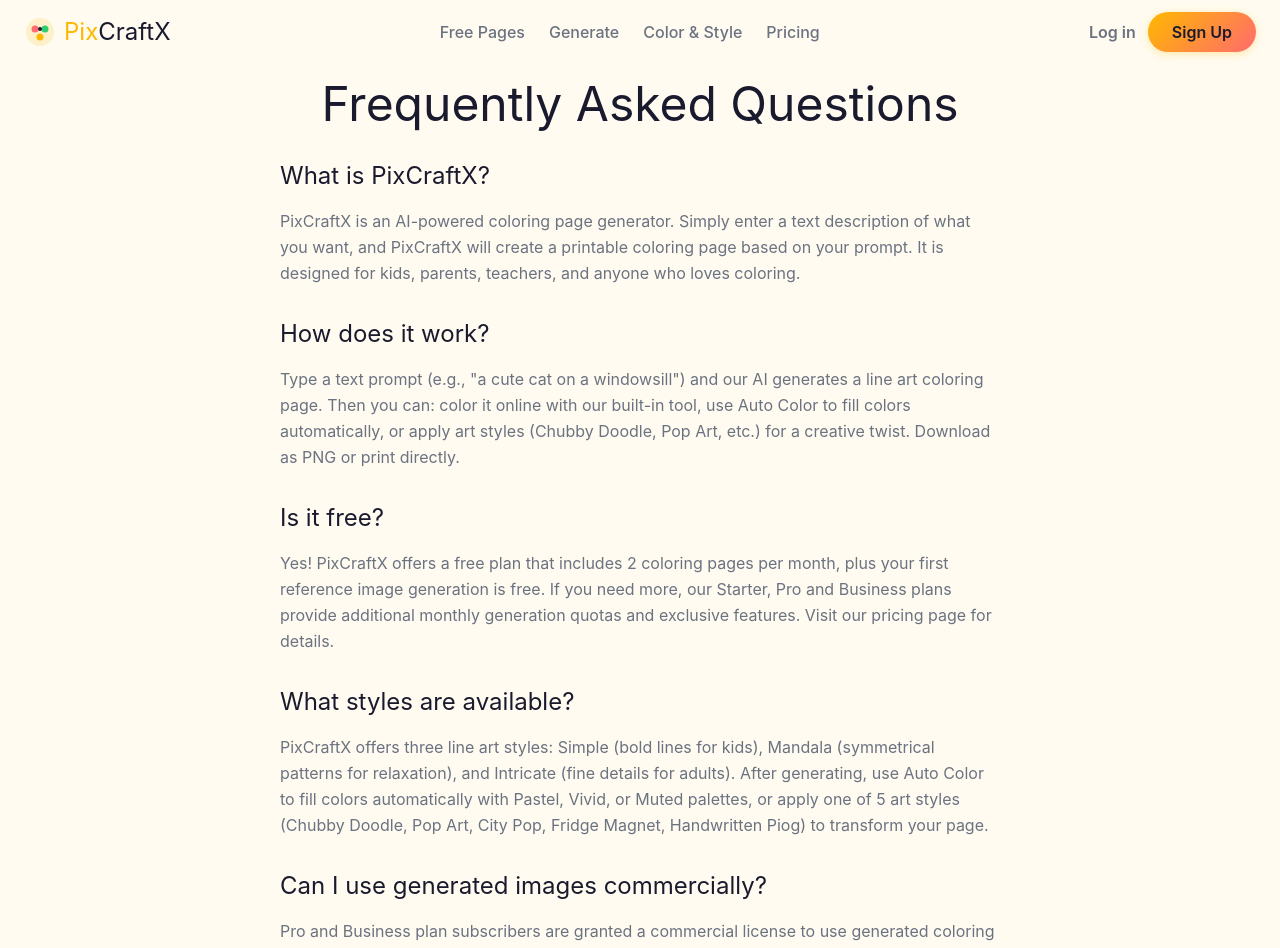
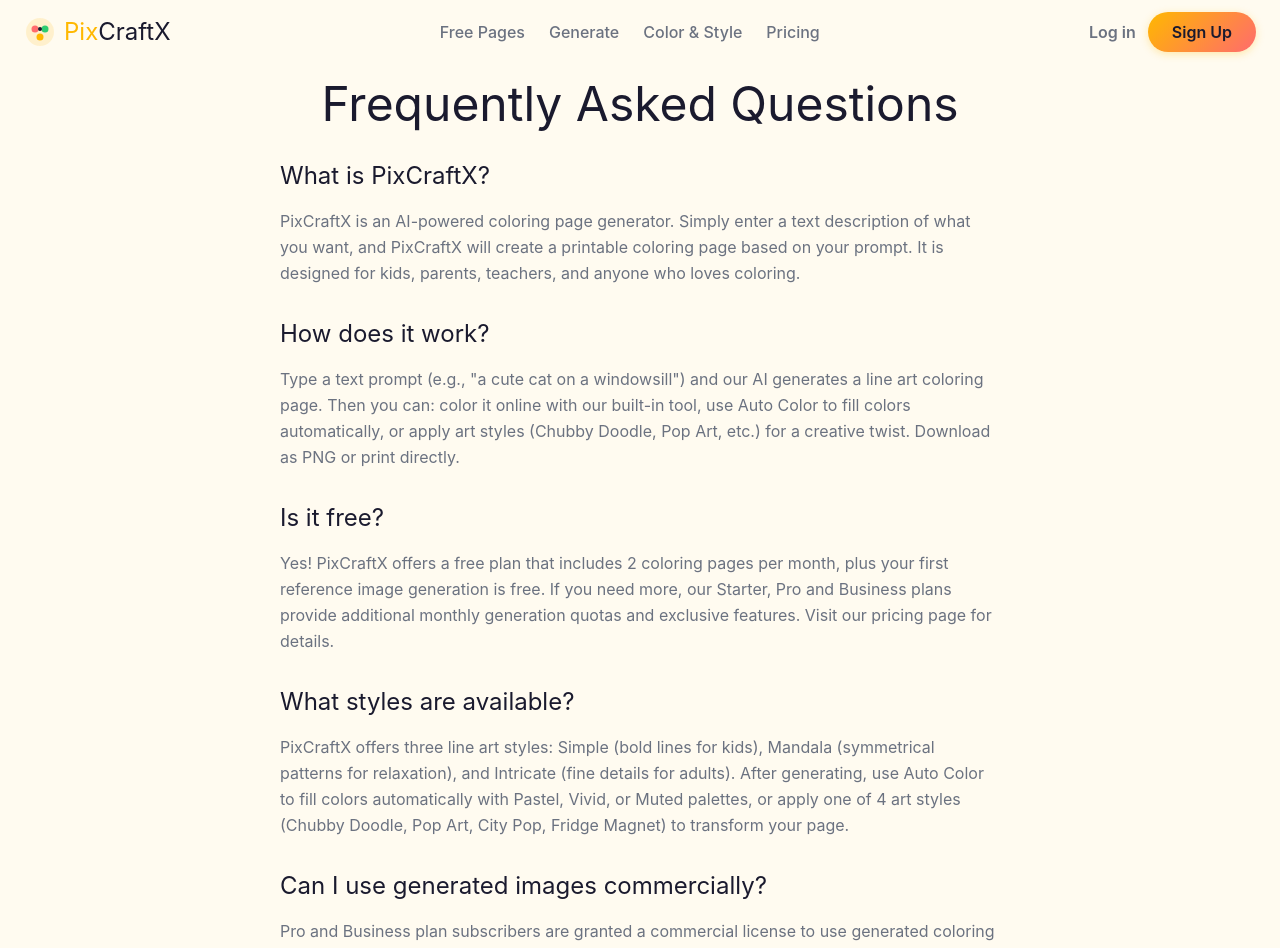
Before and after one commit to rinbs1120/pixcraftx, a Next.js app: page /faq in a window 1280 px wide. Shown: the top 948 px of the page. Built offline with nearby package versions, Linux system fonts and the light colour scheme; no server answers; a web font is replaced by a local one.

Commit message:
Remove Handwritten Piog art style (generation issues)

```diff
--- a/src/app/auto-color/page.tsx
+++ b/src/app/auto-color/page.tsx
@@ -64,15 +64,6 @@ const ART_STYLES = [
     desc: '1980s Japanese anime, retro colors, vaporwave',
     thumbnail: '/styles/art-city-pop.jpg',
     prompt: 'Transform this colored illustration into a City Pop style illustration. Use 1980s Japanese anime aesthetic, flat vector art style, high saturation retro color palette, Showa-era nostalgic atmosphere, pastel sky gradient, add handwritten English text elements, dreamy vaporwave mood',
-    credits: 4,
-  },
-  {
-    id: 'handwritten-piog',
-    label: 'Handwritten Piog',
-    emoji: '✍️',
-    desc: 'Hand-drawn annotations, Japanese lifestyle, Instagram story vibe',
-    thumbnail: '/styles/art-piog.jpg',
-    prompt: 'Transform this colored illustration into a Handwritten Piog style illustration. Add white hand-drawn annotation lines and text overlays, Japanese daily life aesthetic, low saturation soft lighting, Instagram story filter feel, light leaks and warm tones, casual lifestyle photography mood with hand-drawn decorative elements',
     credits: 4,
   },
 ];
--- a/src/app/faq/page.tsx
+++ b/src/app/faq/page.tsx
@@ -25,7 +25,7 @@ const faqs = [
   {
     question: 'What styles are available?',
     answer:
-      'PixCraftX offers three line art styles: Simple (bold lines for kids), Mandala (symmetrical patterns for relaxation), and Intricate (fine details for adults). After generating, use Auto Color to fill colors automatically with Pastel, Vivid, or Muted palettes, or apply one of 5 art styles (Chubby Doodle, Pop Art, City Pop, Fridge Magnet, Handwritten Piog) to transform your page.',
+      'PixCraftX offers three line art styles: Simple (bold lines for kids), Mandala (symmetrical patterns for relaxation), and Intricate (fine details for adults). After generating, use Auto Color to fill colors automatically with Pastel, Vivid, or Muted palettes, or apply one of 4 art styles (Chubby Doodle, Pop Art, City Pop, Fridge Magnet) to transform your page.',
   },
   {
     question: 'Can I use generated images commercially?',
--- a/src/components/sections/faq.tsx
+++ b/src/components/sections/faq.tsx
@@ -13,7 +13,7 @@ const faqs = [
   {
     question: 'What styles are available?',
     answer:
-      'Three line art styles: Simple (bold lines for kids), Mandala (symmetrical patterns for relaxation), and Intricate (fine details for adults). Plus, 5 art transformation styles: Chubby Doodle, Pop Art, City Pop, Fridge Magnet, and Handwritten Piog.',
+      'Three line art styles: Simple (bold lines for kids), Mandala (symmetrical patterns for relaxation), and Intricate (fine details for adults). Plus, 4 art transformation styles: Chubby Doodle, Pop Art, City Pop, and Fridge Magnet.',
   },
   {
     question: 'Can I upload a reference image?',
```
